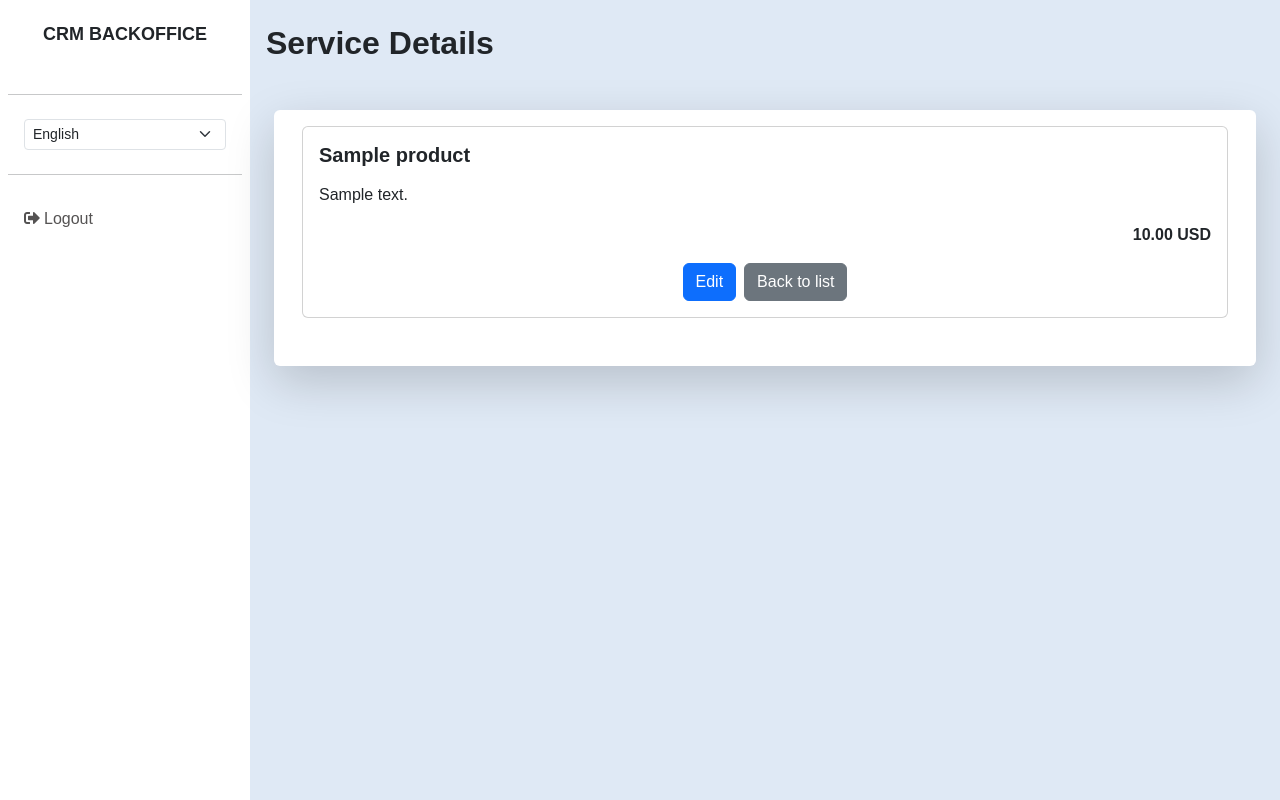
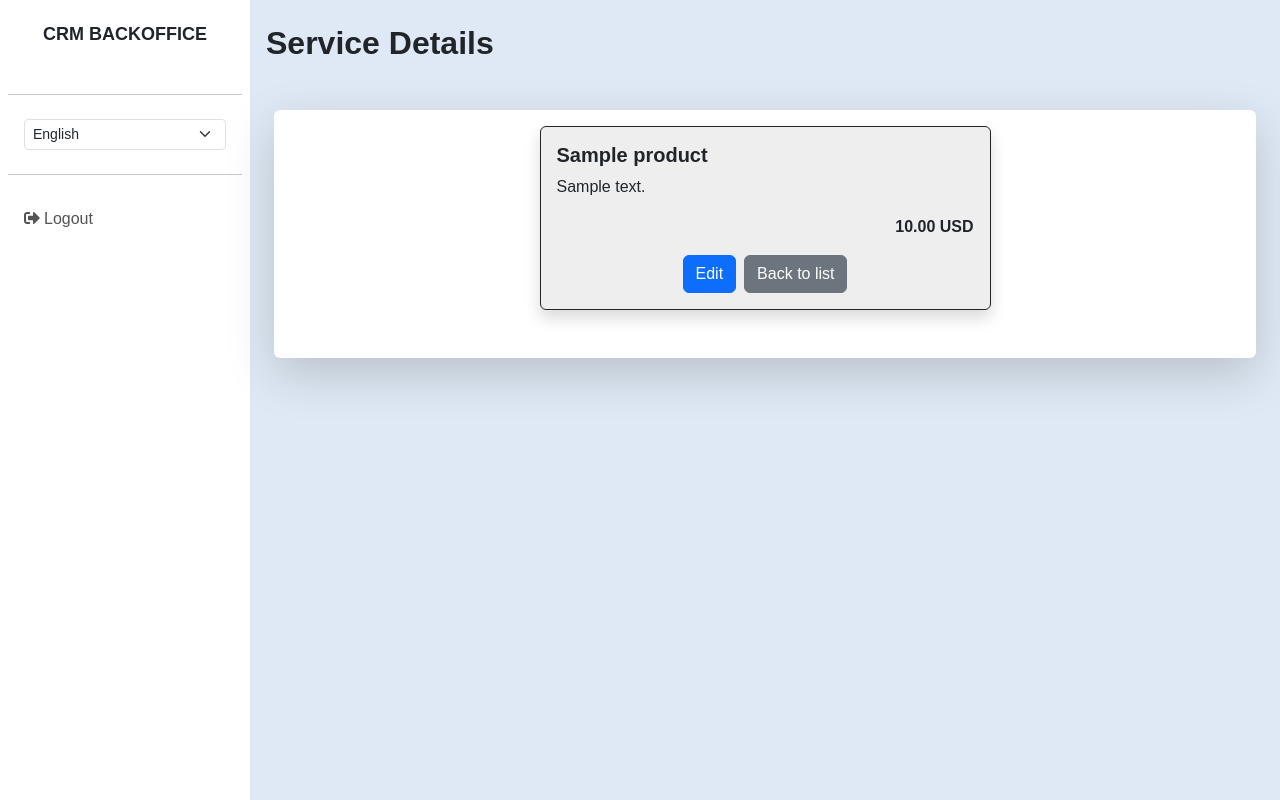
Before and after one commit to Maksim-Gubenin/CRM-system, a Django app: template products/templates/products/products-detail.html in a window 1280 px wide. Run offline with Django 5.2, Linux system fonts and the light colour scheme; tables that the repository leaves empty hold one stand-in row (values such as "Sample post"); the template is opened without the code that fills it: values that come from a table or form of the project are taken from there, most other values are stand-ins (such as "Sample title", 1, 10 or a date in 2020).

```diff
--- a/products/templates/products/products-detail.html
+++ b/products/templates/products/products-detail.html
@@ -4,23 +4,24 @@
 {% block content %}
 <h2 class="fw-bold">{% trans "Service Details" %}</h2>
 <div class="row bg-white px-3 py-3 mx-2 my-5 rounded pb-5 shadow-lg">
-    <div class="col">
-        <div class="card product-card">
+    <div class="col"></div>
+    <div class="col-md-8 col-lg-6">
+        <div class="card border-dark shadow" style="background: #eee">
             <div class="card-body">
-                <h5 class="card-title fw-bold mb-3">{{ object.name }}</h5>
+                <h5 class="card-title fw-bold">{{ object.name }}</h5>
                 <div class="card-text text-wrap text-break" style="word-wrap: break-word; overflow-wrap: break-word;">
                     {{ object.description }}
                 </div>
                 <div class="d-flex justify-content-end fw-bold mt-3">
                     {{ object.cost|floatformat:2 }} {% trans "USD" %}
                 </div>
-                <div class="d-flex justify-content-center mt-3 gap-2">
+                <div class="d-flex justify-content-center fw-bold mt-3 gap-2">
                     <a href="{% url 'products:update' object.pk %}" class="btn btn-primary">{% trans "Edit" %}</a>
                     <a href="{% url 'products:list' %}" class="btn btn-secondary">{% trans "Back to list" %}</a>
                 </div>
             </div>
         </div>
     </div>
+    <div class="col"></div>
 </div>
-
 {% endblock %}
```
Also changed, not shown: products/locale/ru/LC_MESSAGES/django.po.
